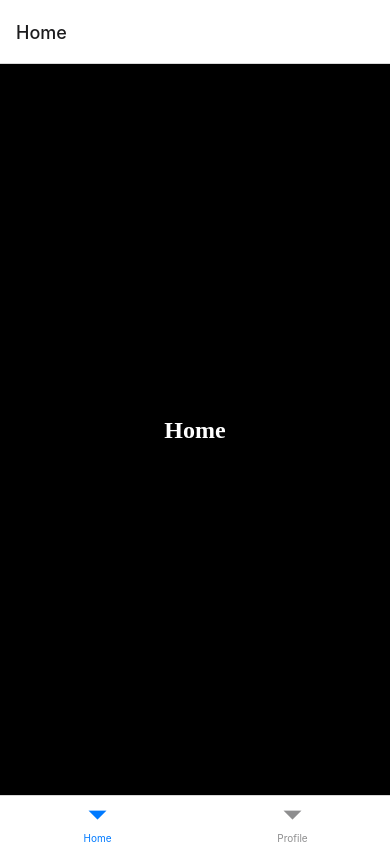
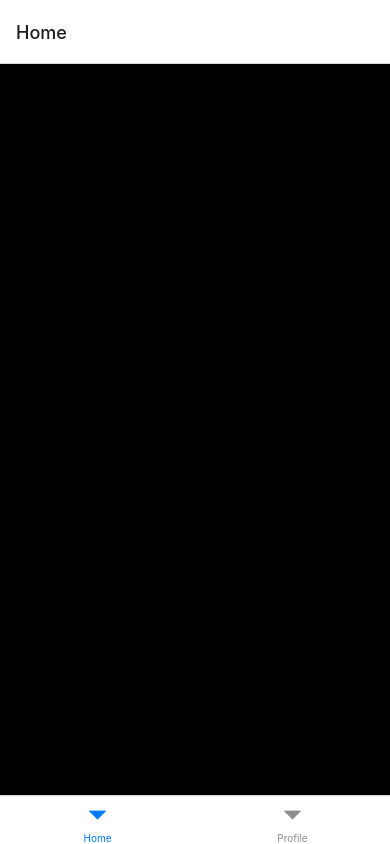
Before and after one commit to ahmamedhat/PracticeApp, a React Native app: screen / in a window 390 px wide. Built offline with nearby package versions, Linux system fonts and the light colour scheme.

Commit message:
feat: add clsx package

```diff
--- a/package.json
+++ b/package.json
@@ -15,6 +15,7 @@
     "@react-navigation/bottom-tabs": "^6.5.8",
     "@react-navigation/native": "^6.1.7",
     "@react-navigation/native-stack": "^6.9.13",
+    "clsx": "^2.0.0",
     "nativewind": "^2.0.11",
     "react": "18.2.0",
     "react-native": "0.72.4",
--- a/src/components/Button.tsx
+++ b/src/components/Button.tsx
@@ -5,7 +5,6 @@ import CustomText from "./CustomText";
 const Button = () => {
   return (
     <View>
-
       <CustomText classNames="text-2xl">Button</CustomText>
     </View>
   );
--- a/src/components/CustomText.tsx
+++ b/src/components/CustomText.tsx
@@ -1,5 +1,6 @@
 import { Text } from "react-native";
 import React, { ReactNode } from "react";
+import clsx from "clsx";
 
 interface IProps {
   children: ReactNode;
@@ -7,9 +8,7 @@ interface IProps {
 }
 
 const CustomText = ({ children, classNames }: IProps) => {
-  return (
-    <Text className={`font-poppins text-white ${classNames}`}>{children}</Text>
-  );
+  return <Text className={clsx("font-poppins", classNames)}>{children}</Text>;
 };
 
 export default CustomText;
--- a/src/screens/Profile.tsx
+++ b/src/screens/Profile.tsx
@@ -5,7 +5,7 @@ import { CustomText } from "@components";
 const Profile = () => {
   return (
     <View className="flex-1 justify-center items-center">
-      <CustomText classNames="text-2xl">Profile</CustomText>
+      <CustomText classNames="text-2xl font-bold">Profile</CustomText>
     </View>
   );
 };
```
Also changed, not shown: 1 other file (tests, documents, lock files or other folders).
